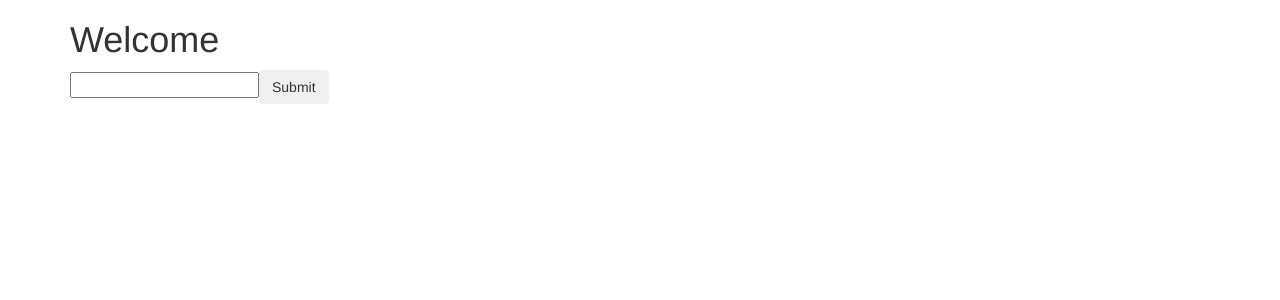
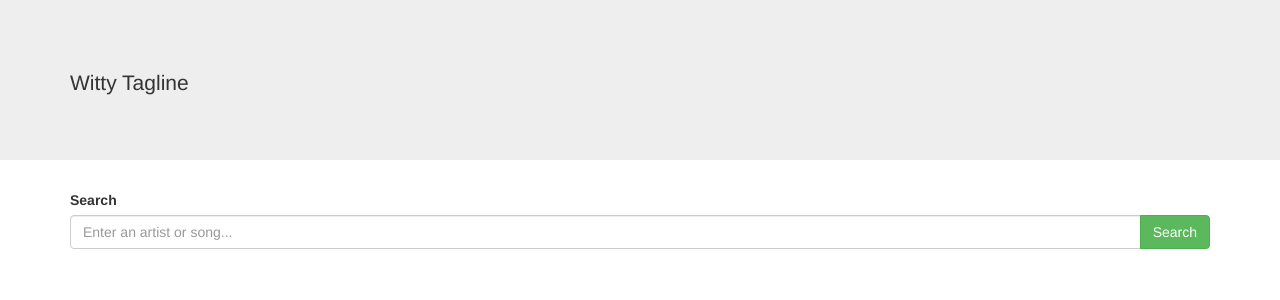
Before and after one commit to OMGDuke/kara-front, a React (Create React App) app: page / in a window 1280 px wide. Shown: the top 300 px of the page. Built offline with nearby package versions, Linux system fonts and the light colour scheme.

Commit message:
built a basic search page

```diff
--- a/public/index.html
+++ b/public/index.html
@@ -19,7 +19,7 @@
       work correctly both with client-side routing and a non-root public URL.
       Learn how to configure a non-root public URL by running `npm run build`.
     -->
-    <title>React App</title>
+    <title>%REACT_APP_WEBSITE_NAME%</title>
   </head>
   <body>
     <noscript>
--- a/src/App/App.js
+++ /dev/null
@@ -1,18 +0,0 @@
-import React, { Component } from 'react';
-import './App.css';
-
-class App extends Component {
-  render() {
-    return (
-      <div className="App container">
-        <h1>Welcome</h1>
-        <form onSubmit={() => console.log("submitted")}>
-          <input type="text"/>
-          <button className="btn">Submit</button>
-        </form>
-      </div>
-    );
-  }
-}
-
-export default App;
--- /dev/null
+++ b/src/Search/Search.js
@@ -0,0 +1,30 @@
+import React, { Component } from 'react';
+import './Search.css';
+
+class Search extends Component {
+  constructor() {
+    super();
+    this.handleSubmit = this.handleSubmit.bind(this);
+  }
+
+  handleSubmit(e) {
+    e.preventDefault();
+    console.log('Searching for:', this.input.value);
+  }
+
+  render() {
+    return (
+      <div className="Search container">
+        <form className="form-group" onSubmit={this.handleSubmit}>
+            <label className="control-label" htmlFor="search">Search</label>
+            <div className="input-group">
+                <input className="form-control" type="text" name="search" placeholder="Enter an artist or song..." ref={(input) => this.input = input} />
+                <span className="input-group-btn"><button className="btn btn-default btn-success">Search</button></span>
+            </div>
+        </form>
+      </div>
+    );
+  }
+}
+
+export default Search;
--- /dev/null
+++ b/src/common/Header/Header.js
@@ -0,0 +1,18 @@
+import React, { Component } from 'react';
+
+class Header extends Component {
+  render() {
+    return (
+      <div className="Header">
+        <div className="jumbotron jumbotron-fluid">
+            <div className="container">
+                <h1 className="display-4">{process.env.REACT_APP_WEBSITE_NAME}</h1>
+                <p className="lead">Witty Tagline</p>
+            </div>
+        </div>
+      </div>
+    );
+  }
+}
+
+export default Header;
--- a/src/index.js
+++ b/src/index.js
@@ -3,20 +3,25 @@ import { render } from 'react-dom';
 import { BrowserRouter as Router, Route, Switch } from 'react-router-dom';
 import './index.css';
 import '../node_modules/bootstrap/dist/css/bootstrap.min.css';
-import App from './App/App';
+import Header from './common/Header/Header';
+import Search from './Search/Search';
 import NotFound from './NotFound/NotFound';
 import registerServiceWorker from './registerServiceWorker';
 
 const Root = () => {
     return (
+        <div>
+            <Header />
             <Router>
                 <div>
+
                     <Switch>
-                    <Route exact path="/" component={App} />
+                        <Route exact path="/" component={Search} />
                         <Route component={NotFound} />
                     </Switch>
                 </div>
             </Router>
+        </div>
     )
 }
 
```
Also changed, not shown: src/Search/Search.css (added), 1 other file (tests, documents, lock files or other folders). Lines whose indentation alone changed are shown as unchanged.
